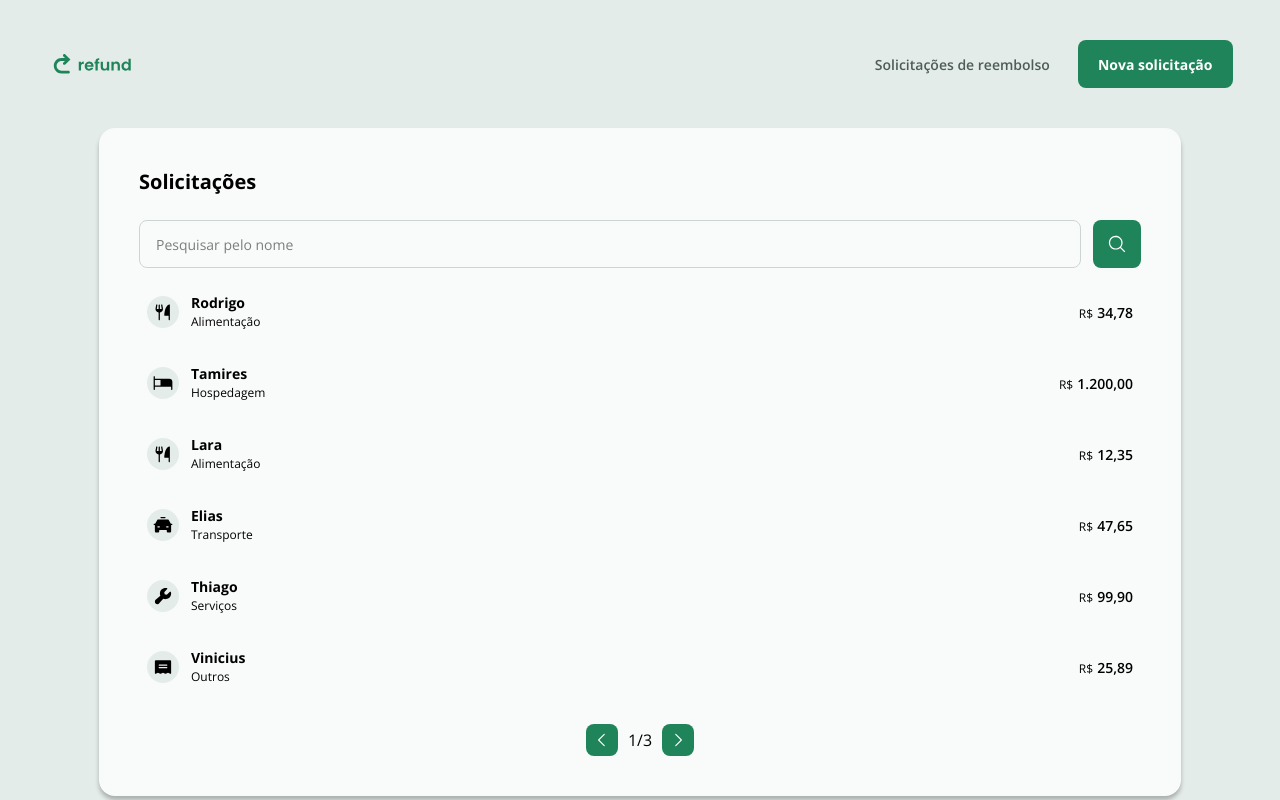
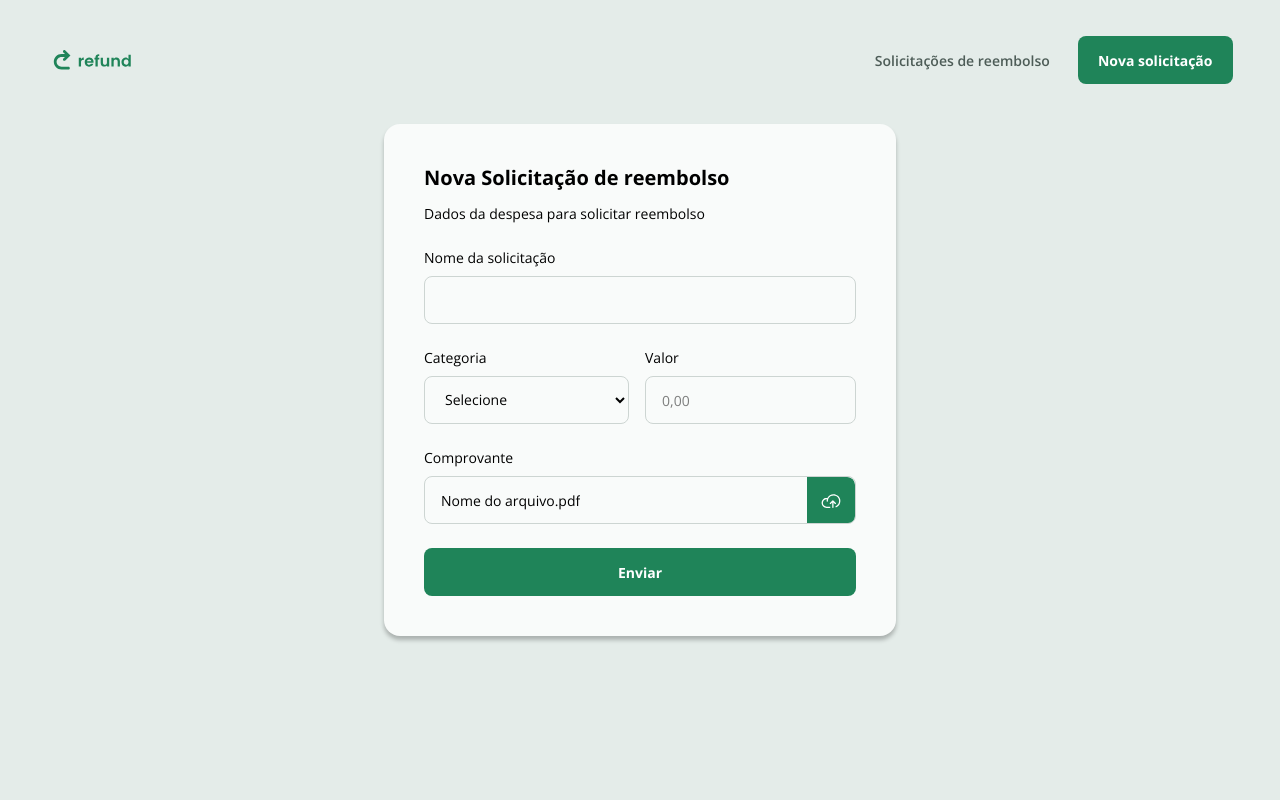
Before and after one commit to matheushssilvaa/refund, a React (Vite) app: page /nova-solicitacao in a window 1280 px wide. Built offline with nearby package versions, Linux system fonts and the light colour scheme.

Commit message:
creating the new refund request page and making additional adjustments to the file entry

```diff
--- a/src/App.tsx
+++ b/src/App.tsx
@@ -1,77 +1,19 @@
-import ButtonIcon from "./components/icon-button"
-import SearchIcon from "./assets/icons/MagnifyingGlass.svg?react"
-import Input from "./components/input"
 import Container from "./components/container"
 import MainHeader from "./components/main-header"
-import { BrowserRouter } from "react-router"
-import Card from "./components/card"
-import RequestList from "./pages/home/components/request-list"
-import ClaretLeftIcon from "./assets/icons/CaretLeft.svg?react"
-import ClaretRightIcon from "./assets/icons/CaretRight.svg?react"
+import { BrowserRouter, Route, Routes } from "react-router"
+import HomePage from "./pages/home/home"
+import RequestPage from "./pages/new-request/new-request"
+import LayoutMain from "./pages/layout-main"
 
 function App() {
 	return (
 		<BrowserRouter>
-			<Container size="md">
-				<MainHeader className="pt-10" />
-			</Container>
-			<Container className="w-270.5 pt-10">
-				<Card>
-					<h1 className="text-xl font-bold">Solicitações</h1>
-
-					<div className="flex mt-6">
-						<form className="w-full flex gap-3">
-							<div className="w-full">
-								<Input type="text" placeholder="Pesquisar pelo nome" />
-							</div>
-							<div>
-								<ButtonIcon
-									type="submit"
-									iconVariant="primary"
-									icon={SearchIcon}
-								/>
-							</div>
-						</form>
-					</div>
-
-					<RequestList itens={[
-						{
-							name: "Rodrigo",
-							service: "Alimentação",
-							value: "34,78"
-						},
-						{
-							name: "Tamires",
-							service: "Hospedagem",
-							value: "1.200,00"
-						},
-						{
-							name: "Lara",
-							service: "Alimentação",
-							value: "12,35"
-						},
-						{
-							name: "Elias",
-							service: "Transporte",
-							value: "47,65"
-						}, {
-							name: "Thiago",
-							service: "Serviços",
-							value: "99,90"
-						}
-						, {
-							name: "Vinicius",
-							service: "Outros",
-							value: "25,89"
-						}
-					]} />
-					<div className="w-full flex items-center justify-center gap-2.5 mt-7.5">
-						<ButtonIcon icon={ClaretLeftIcon} iconVariant="primary" size="sm" />
-						<span>1/3</span>
-						<ButtonIcon icon={ClaretRightIcon} iconVariant="primary" size="sm" />
-					</div>
-				</Card>
-			</Container>
+			<Routes>
+				<Route element={<LayoutMain />}>
+					<Route index element={<HomePage />} />
+					<Route path="/nova-solicitacao" element={<RequestPage />} />
+				</Route>
+			</Routes>
 		</BrowserRouter>
 	)
 }
--- a/src/components/button.tsx
+++ b/src/components/button.tsx
@@ -32,10 +32,11 @@ export default function Button({
 	variant,
 	size,
 	disabled,
+	className,
 	...props
 }: ButtonProps) {
 	return (
-		<button className={variantsButton({ variant, size, disabled })} {...props}>
+		<button className={variantsButton({ variant, size, className, disabled })} {...props}>
 			{children}
 		</button>
 	)
--- a/src/components/card.tsx
+++ b/src/components/card.tsx
@@ -1,12 +1,13 @@
 import type React from "react"
+import cv from "classnames"
 
 interface CardProps extends React.HtmlHTMLAttributes<"div"> {
 	children?: React.ReactNode
 }
 
-export default function Card({ children }: CardProps) {
+export default function Card({ children, className }: CardProps) {
 	return (
-		<div className="bg-gray-500 p-10 rounded-2xl shadow-[0_4px_4px_0_rgba(0,0,0,0.25)]">
+		<div className={cv("bg-gray-500 p-10 rounded-2xl shadow-[0_4px_4px_0_rgba(0,0,0,0.25)]", className)}>
 			{children}
 		</div>
 	)
--- a/src/components/container.tsx
+++ b/src/components/container.tsx
@@ -24,12 +24,13 @@ export default function Container({
 	as = "div",
 	children,
 	className,
+	size,
 	...props
 }: ContainerProps) {
 	return React.createElement(
 		as,
 		{
-			className: containerVariants({ size: "md", className }),
+			className: containerVariants({ size, className }),
 			...props,
 		},
 		children
--- a/src/components/input.tsx
+++ b/src/components/input.tsx
@@ -1,14 +1,18 @@
+import { useRef, useState } from "react"
 import type { InputHTMLAttributes } from "react"
 import { tv, type VariantProps } from "tailwind-variants"
+import cv from "classnames"
+import ButtonIcon from "./icon-button"
+import CloudArrowUp from "../assets/icons/CloudArrowUp.svg?react"
 
 const inputVariants = tv({
-	base: "rounded-lg border border-gray-300 outline-0 text-[14px]",
+	base: "rounded-lg border px-4 border-gray-300 outline-0 text-[14px] flex items-center",
 	variants: {
 		variant: {
-			default: "focus:border focus:border-green-100 focus:text-gray-200"
+			default: "focus-within:border-green-100"
 		},
 		size: {
-			md: "p-4 h-[48px]"
+			md: "h-[48px]"
 		},
 	},
 	defaultVariants: {
@@ -28,17 +32,72 @@ export default function Input({
 	variant,
 	size,
 	label,
+	className,
 	...props
 }: InputProps) {
+	const isFile = props.type === "file"
+
+	const fileRef = useRef<HTMLInputElement>(null)
+	const [fileName, setFileName] = useState("Nome do arquivo.pdf")
+
+	if (isFile) {
+		const handleOpenFile = () => {
+			fileRef.current?.click()
+		}
+
+		const handleChange = (e: React.ChangeEvent<HTMLInputElement>) => {
+			const file = e.target.files?.[0]
+			if (file) setFileName(file.name)
+		}
+
+		return (
+			<div className={cv("flex gap-2 flex-col focus-within:text-green-100", className)}>
+				{label && (
+					<label htmlFor={id} className="text-sm transition">
+						{label}
+					</label>
+				)}
+
+				<div
+					className={cv(
+						inputVariants({ variant, size }),
+						"justify-between overflow-hidden pr-0! w-full"
+					)}
+				>
+					<span className="truncate">
+						{fileName}
+					</span>
+
+					<ButtonIcon
+						type="button"
+						onClick={handleOpenFile}
+						icon={CloudArrowUp}
+						iconVariant="primary"
+						className="self-stretch rounded-l-none"
+					/>
+
+					<input
+						ref={fileRef}
+						type="file"
+						className="hidden"
+						onChange={handleChange}
+						{...props}
+					/>
+				</div>
+			</div>
+		)
+	}
+
 	return (
-		<div className="flex gap-2 flex-col focus-within:text-green-100">
+		<div className={cv("flex gap-2 flex-col focus-within:text-green-100", className)}>
 			{label && (
 				<label htmlFor={id} className="text-sm transition">
 					{label}
 				</label>
 			)}
+
 			<input
-				type="text"
+				type={props.type ?? "text"}
 				className={inputVariants({ variant, size })}
 				{...props}
 			/>
--- a/src/components/main-header.tsx
+++ b/src/components/main-header.tsx
@@ -21,7 +21,9 @@ export default function MainHeader({ className, ...props }: MainHeaderProps) {
 
 			<div className="flex items-center gap-3">
 				<NavLink variant="default" link="#" >Solicitações de reembolso</NavLink>
-				<Button variant="default">Nova solicitação</Button>
+				<Link to="/nova-solicitacao">
+					<Button variant="default">Nova solicitação</Button>
+				</Link>
 			</div>
 		</Container>
 	);
--- a/src/pages/home/home.tsx
+++ b/src/pages/home/home.tsx
@@ -0,0 +1,68 @@
+import Card from "../../components/card";
+import ButtonIcon from "../../components/icon-button";
+import Input from "../../components/input";
+import RequestList from "./components/request-list";
+import SearchIcon from "../../assets/icons/MagnifyingGlass.svg?react"
+import ClaretLeftIcon from "../../assets/icons/CaretLeft.svg?react"
+import ClaretRightIcon from "../../assets/icons/CaretRight.svg?react"
+
+export default function HomePage() {
+	return (
+		<Card>
+			<h1 className="text-xl font-bold">Solicitações</h1>
+
+			<div className="flex mt-6">
+				<form className="w-full flex gap-3">
+					<div className="w-full">
+						<Input type="text" placeholder="Pesquisar pelo nome" />
+					</div>
+					<div>
+						<ButtonIcon
+							type="submit"
+							iconVariant="primary"
+							icon={SearchIcon}
+						/>
+					</div>
+				</form>
+			</div>
+
+			<RequestList itens={[
+				{
+					name: "Rodrigo",
+					service: "Alimentação",
+					value: "34,78"
+				},
+				{
+					name: "Tamires",
+					service: "Hospedagem",
+					value: "1.200,00"
+				},
+				{
+					name: "Lara",
+					service: "Alimentação",
+					value: "12,35"
+				},
+				{
+					name: "Elias",
+					service: "Transporte",
+					value: "47,65"
+				}, {
+					name: "Thiago",
+					service: "Serviços",
+					value: "99,90"
+				}
+				, {
+					name: "Vinicius",
+					service: "Outros",
+					value: "25,89"
+				}
+			]} />
+
+			<div className="w-full flex items-center justify-center gap-2.5 mt-7.5">
+				<ButtonIcon icon={ClaretLeftIcon} iconVariant="primary" size="sm" />
+				<span>1/3</span>
+				<ButtonIcon icon={ClaretRightIcon} iconVariant="primary" size="sm" />
+			</div>
+		</Card>
+	)
+}
--- /dev/null
+++ b/src/pages/layout-main.tsx
@@ -0,0 +1,12 @@
+import { Outlet } from "react-router";
+import MainHeader from "../components/main-header";
+import Container from "../components/container";
+
+export default function LayoutMain() {
+	return (
+		<Container size="md">
+			<MainHeader className="mt-9 mb-10" />
+			<Outlet />
+		</Container>
+	);
+}
--- /dev/null
+++ b/src/pages/new-request/new-request.tsx
@@ -0,0 +1,68 @@
+import Card from "../../components/card";
+import Input from "../../components/input";
+import SelectInput from "../../components/select";
+import Button from "../../components/button";
+
+export default function RequestPage() {
+	return (
+		<div className="w-full flex justify-center">
+			<Card className="w-lg">
+				<div className="space-y-3">
+					<h1 className="text-xl font-bold">Nova Solicitação de reembolso</h1>
+					<p className="text-sm">Dados da despesa para solicitar reembolso</p>
+				</div>
+
+				<div className="flex justify-center w-full mt-6">
+					<form className="w-full gap-6 space-y-6">
+						<div className="w-full">
+							<Input label="Nome da solicitação" type="text" />
+						</div>
+
+						<div className="flex gap-4">
+							<div className="w-65.5">
+								<SelectInput label="Categoria" optionsData={[
+									{
+										option: "Alimentação", value: "Alimentação"
+									},
+									{
+										option: "Hospedagem", value: "Hospedagem"
+									},
+									{
+										option: "Transporte", value: "Transporte"
+									},
+									{
+										option: "Serviços", value: "Serviços"
+									},
+									{
+										option: "Outros", value: "Outros"
+									}
+								]} />
+							</div>
+
+							<div className="w[154px]">
+								<Input
+									type="text"
+									label="Valor"
+									placeholder="0,00"
+								/>
+							</div>
+
+						</div>
+
+						<div className="w-full flex justify-between items-end">
+							<Input
+								className="w-full"
+								label="Comprovante"
+								type="file"
+							/>
+						</div>
+
+						<div>
+							<Button className="flex justify-center w-full" type="submit" variant="default">Enviar</Button>
+						</div>
+					</form>
+				</div>
+			</Card>
+		</div>
+	)
+}
```
Also changed, not shown: src/assets/icons/CloudArrowUp.svg.
